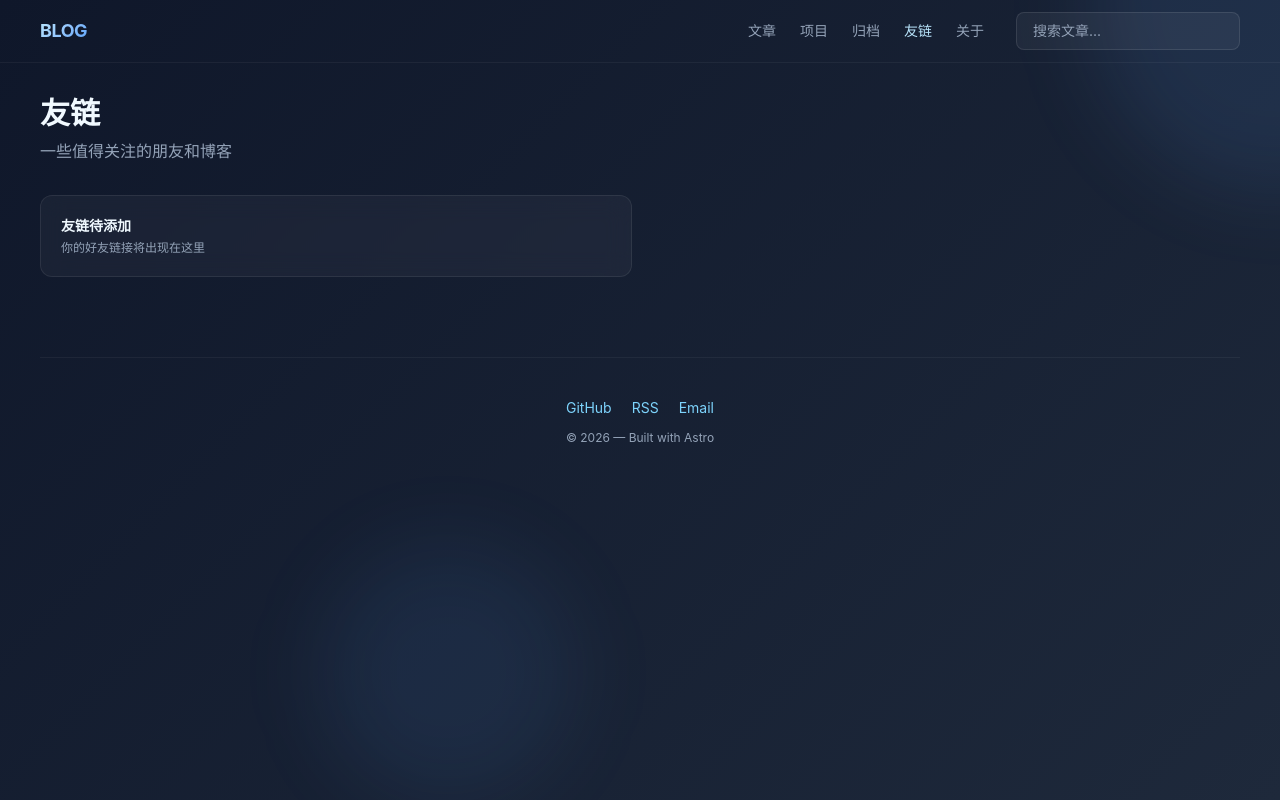
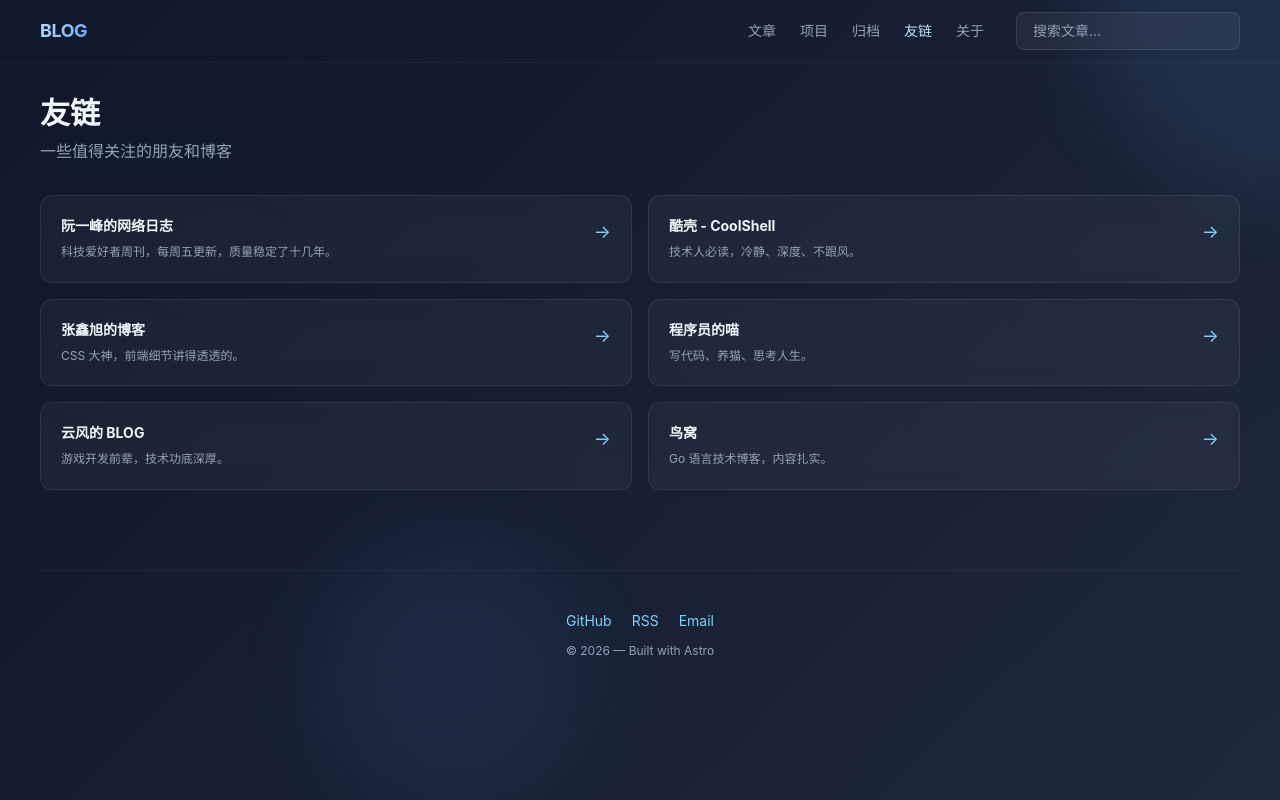
Before and after one commit to tomorrr/tomorrr.github.io, an Astro site: page /friends in a window 1280 px wide. Built offline with nearby package versions, Linux system fonts and the light colour scheme; Astro itself is replaced by a stand-in of ours.

Commit message:
基本完成

```diff
--- a/src/pages/friends.astro
+++ b/src/pages/friends.astro
@@ -2,7 +2,36 @@
 import BaseLayout from "../layouts/BaseLayout.astro";
 
 const friends = [
-  { name: "友链待添加", url: "#", description: "你的好友链接将出现在这里" },
+  {
+    name: "阮一峰的网络日志",
+    url: "https://www.ruanyifeng.com/blog/",
+    description: "科技爱好者周刊，每周五更新，质量稳定了十几年。"
+  },
+  {
+    name: "酷壳 - CoolShell",
+    url: "https://www.coolshell.cn/",
+    description: "技术人必读，冷静、深度、不跟风。"
+  },
+  {
+    name: "张鑫旭的博客",
+    url: "https://www.zhangxinxu.com/",
+    description: "CSS 大神，前端细节讲得透透的。"
+  },
+  {
+    name: "程序员的喵",
+    url: "https://catcoding.me/",
+    description: "写代码、养猫、思考人生。"
+  },
+  {
+    name: "云风的 BLOG",
+    url: "https://blog.codingnow.com/",
+    description: "游戏开发前辈，技术功底深厚。"
+  },
+  {
+    name: "鸟窝",
+    url: "https://colobu.com/",
+    description: "Go 语言技术博客，内容扎实。"
+  },
 ];
 ---
 
@@ -12,9 +41,16 @@ const friends = [
 
   <div class="grid grid-cols-1 sm:grid-cols-2 gap-4">
     {friends.map((f) => (
-      <a href={f.url} class="glass-card block p-5 no-underline">
-        <h3 class="text-text-primary font-bold text-sm">{f.name}</h3>
-        <p class="text-text-muted text-xs mt-1">{f.description}</p>
+      <a href={f.url} target="_blank" rel="noopener noreferrer" class="glass-card block p-5 no-underline group">
+        <div class="flex items-start justify-between gap-3">
+          <div>
+            <h3 class="text-text-primary font-bold text-sm group-hover:text-aurora-200 transition-colors">
+              {f.name}
+            </h3>
+            <p class="text-text-muted text-xs mt-1.5 leading-relaxed">{f.description}</p>
+          </div>
+          <span class="text-aurora-300 text-lg flex-shrink-0 mt-0.5">&rarr;</span>
+        </div>
       </a>
     ))}
   </div>
```
